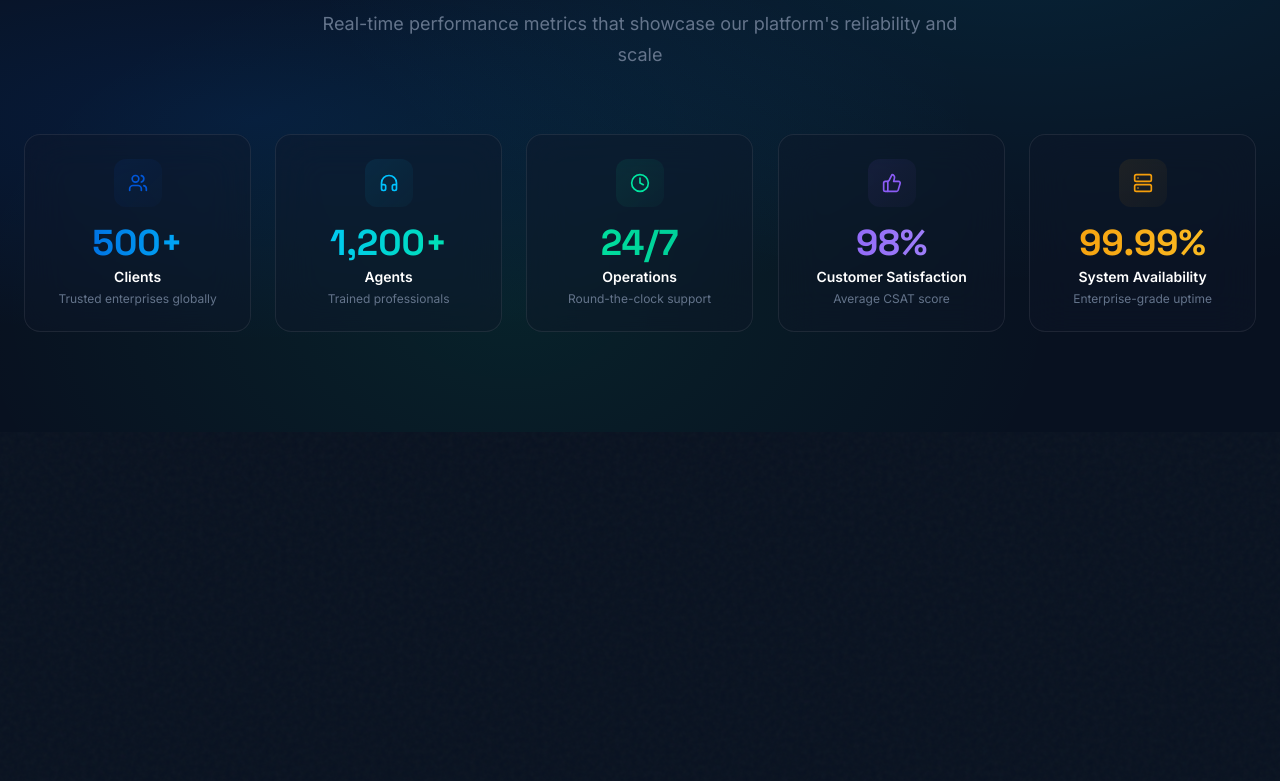
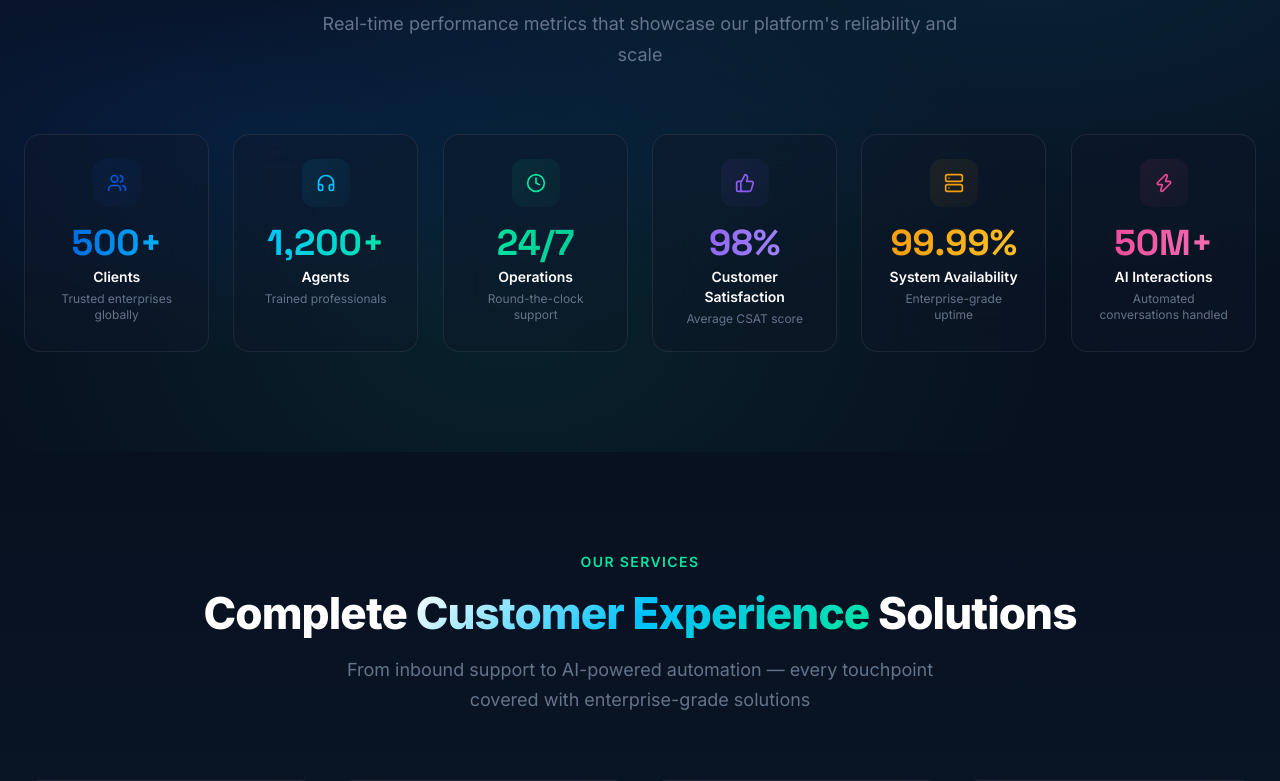
Before and after one commit to sabledattatray/Nexdial-IO, a Next.js app: page / in a window 1280 px wide. Shown: the part 1480-2261 px from the top of the page. Built offline with nearby package versions, Linux system fonts and the light colour scheme.

Commit message:
feat: add AI Interactions stat card to LiveStatistics section

```diff
--- a/src/components/home/LiveStatistics.tsx
+++ b/src/components/home/LiveStatistics.tsx
@@ -3,7 +3,7 @@
 import { useRef, useEffect } from "react";
 import { useInView } from "framer-motion";
 import { AnimatedSection } from "@/components/animations/AnimatedSection";
-import { Users, Headphones, Clock, ThumbsUp, Server } from "lucide-react";
+import { Users, Headphones, Clock, ThumbsUp, Server, Zap } from "lucide-react";
 
 const stats = [
   {
@@ -50,6 +50,15 @@ const stats = [
     description: "Enterprise-grade uptime",
     color: "#F59E0B",
     gradient: "from-[#F59E0B] to-[#FBBF24]",
+  },
+  {
+    icon: Zap,
+    value: 50,
+    suffix: "M+",
+    label: "AI Interactions",
+    description: "Automated conversations handled",
+    color: "#EC4899",
+    gradient: "from-[#EC4899] to-[#F472B6]",
   },
 ];
 
@@ -104,7 +113,7 @@ export function LiveStatistics() {
           </p>
         </AnimatedSection>
 
-        <div className="grid grid-cols-2 md:grid-cols-3 lg:grid-cols-5 gap-4 lg:gap-6">
+        <div className="grid grid-cols-2 md:grid-cols-3 xl:grid-cols-6 gap-4 lg:gap-6">
           {stats.map((stat, index) => (
             <AnimatedSection key={stat.label} delay={index * 0.1}>
               <div className="glass-card group hover:border-white/[0.12] transition-all duration-500 p-6 text-center relative overflow-hidden h-full">
```
